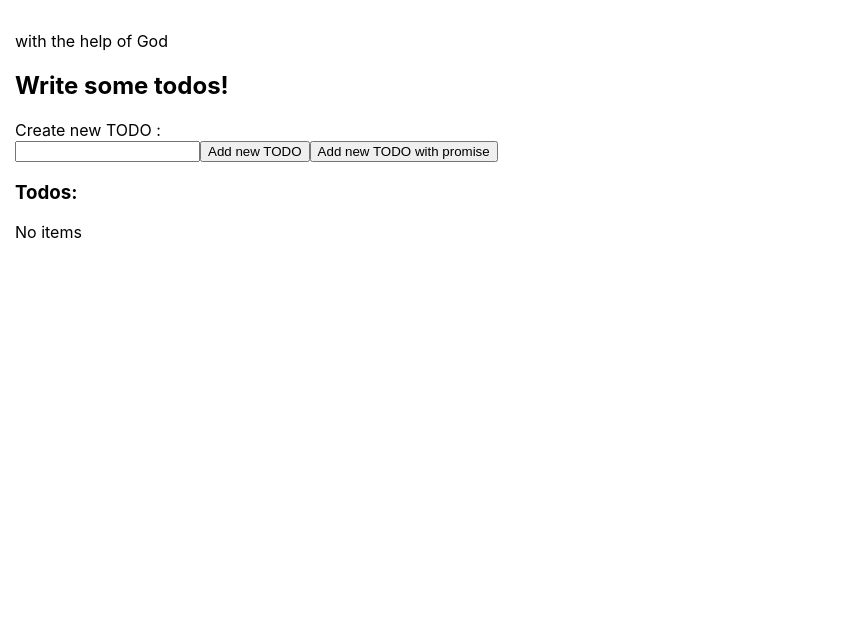
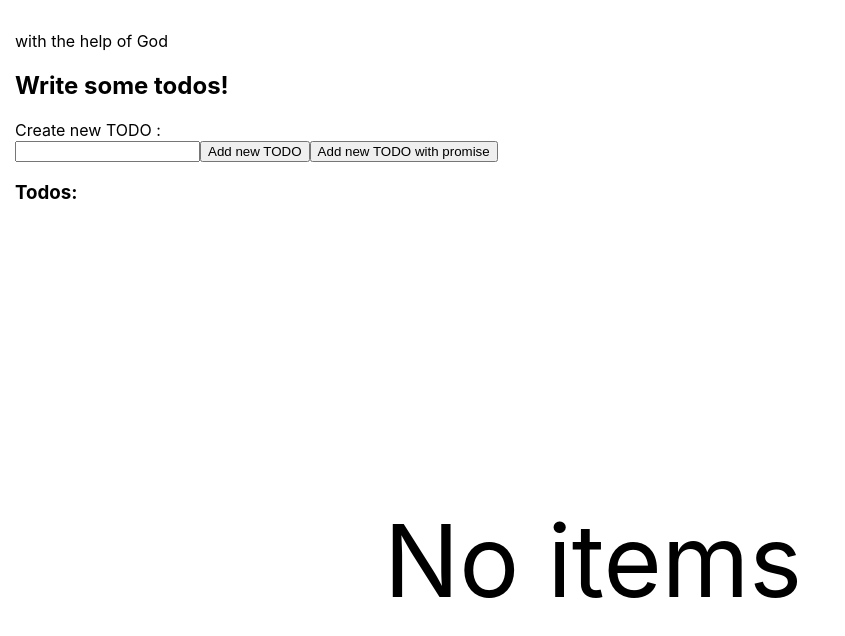
Before and after one commit to lingar-poc/react-todos-frontend, a React (Create React App) app: page / in a window 1280 px wide. Shown: the top 636 px of the page, without its empty margins (0-845 px from the left). Built offline with nearby package versions, Linux system fonts and the light colour scheme.

Commit message:
Adding and shaping pop messages

```diff
--- a/src/App.css
+++ b/src/App.css
@@ -1,46 +1,59 @@
 .App {
     text-align: center;
 }
-body{
+
+body {
     padding: 15px;
 }
 
 /*custom todo's style*/
-.todo{
+.todo {
     width: 80%;
     padding: 10px;
     height: 40px;
-  border: solid 2px black ;
-  border-radius: 5px ;
+    border: solid 2px black;
+    border-radius: 5px;
     margin: 20px 10%;
 }
 
-.done{
+.done {
     background: aquamarine;
 
 }
-.not-done{
+
+.not-done {
     background: lightcoral;
 }
-.description{
+
+.description {
     position: relative;
     width: 50%;
     display: inline-block;
 }
-.mark{
+
+.mark {
     position: relative;
     display: inline-block;
     height: 100%;
     float: right;
     width: 15%;
     cursor: pointer;
-  border: solid 2px black ;
-  border-radius: 5px ;
+    border: solid 2px black;
+    border-radius: 5px;
 
 }
-.mark .icon{
+
+.mark .icon {
     font-size: 20px;
 }
-.delete{
+
+.delete {
     background: orange;
 }
+
+.pop-msg {
+    font-size: 100px;
+    position: absolute;
+    left: 30%;
+    top: 30%;
+}
--- a/src/features/todos/Todos.jsx
+++ b/src/features/todos/Todos.jsx
@@ -4,16 +4,18 @@ import {localStorageDataManagementWithPromises} from "../common/services/data-se
 
 export function Todos(props) {
     const [description, setDescription] = useState("");
-    let todosList = "loading";
-    const  [showError, setShowError] = useState(false);
+    let todosList =  <p className= "pop-msg" >Loading</p>;
+
+    const [showError, setShowError] = useState(false);
+    const [working, setWorking] = useState(false);
+
     const [errMsg, setErrMsg] = useState("General error");
 
     if (props.todosStore.todos) {
-        if(props.todosStore.todos.length < 1){
-            todosList =  "No items";
+        if (props.todosStore.todos.length < 1) {
+            todosList = <p className= "pop-msg" style ={{top: "50%"}}>No items</p>;
 
-        }
-        else {
+        } else {
             todosList = props.todosStore.todos.map((item, idx) => {
                 return (
                     <div key={idx}>
@@ -47,8 +49,9 @@ export function Todos(props) {
             <button
                 onClick={(e) => {
                     console.log("click");
+                    setWorking(true);
                     localStorageDataManagementWithPromises('POST', {description: description, mark: false})
-                        .then(item =>{
+                        .then(item => {
                                 props.todosAction({
                                     type: 'POST',
                                     description: description,
@@ -56,17 +59,18 @@ export function Todos(props) {
                                 });
                                 setDescription("");
                             },
-                            (err)=>{
+                            (err) => {
                                 console.log("error!")
-                               setErrMsg( err);
+                                setErrMsg(err);
                                 setShowError(true);
-                               setTimeout(()=>{
+                                setTimeout(() => {
                                     setShowError(false);
 
-                               },3000);
+                                }, 3000);
 
-                            }
-                        );
+                            },
+
+                        ).then(()=>setWorking(false));
 
 
                     // e.preventDefault();
@@ -75,8 +79,8 @@ export function Todos(props) {
             </button>
             <h3>Todos:</h3>
             {todosList}
-            {showError? <p style = {{color:'red', fontSize: '200px'
-            ,position: 'absolute', left:'30%', top: '30%'}}>{errMsg} </p> : null}
+            {showError ? <p className ="pop-msg" style={{color: 'red'}}>{errMsg} </p> : null}
+            {working ? <p className ="pop-msg" style={{color: 'dodgerblue'}}>Working on that! </p> : null}
         </div>
     );
 }
```
Lines whose indentation alone changed are shown as unchanged.
